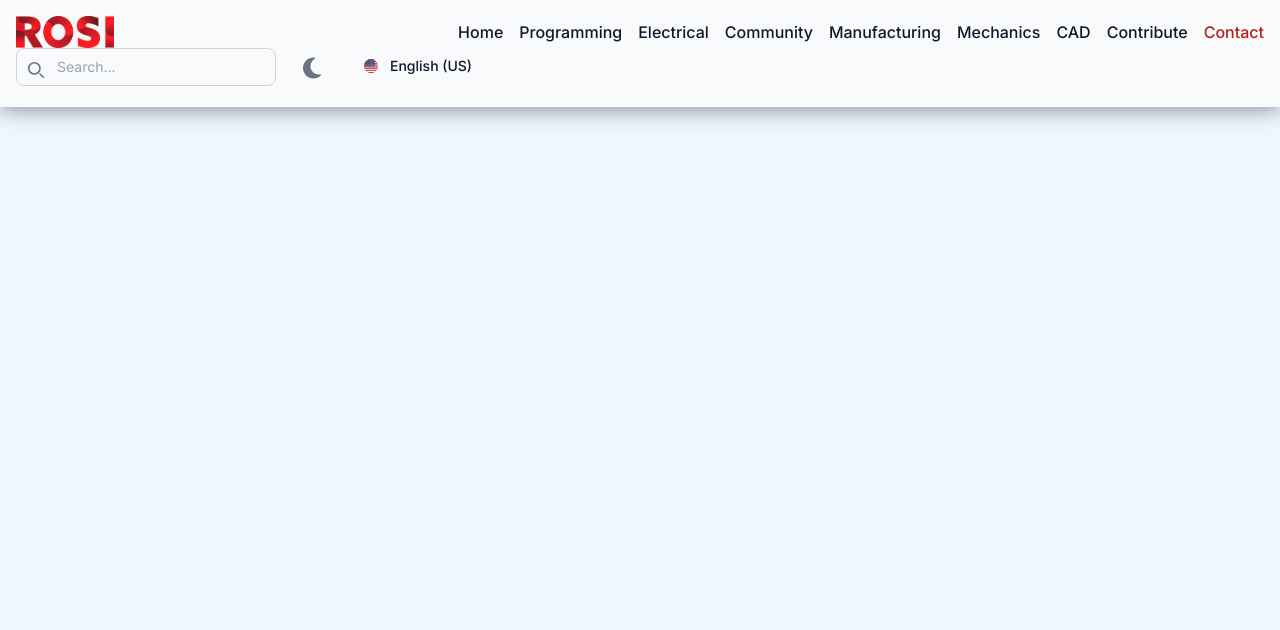
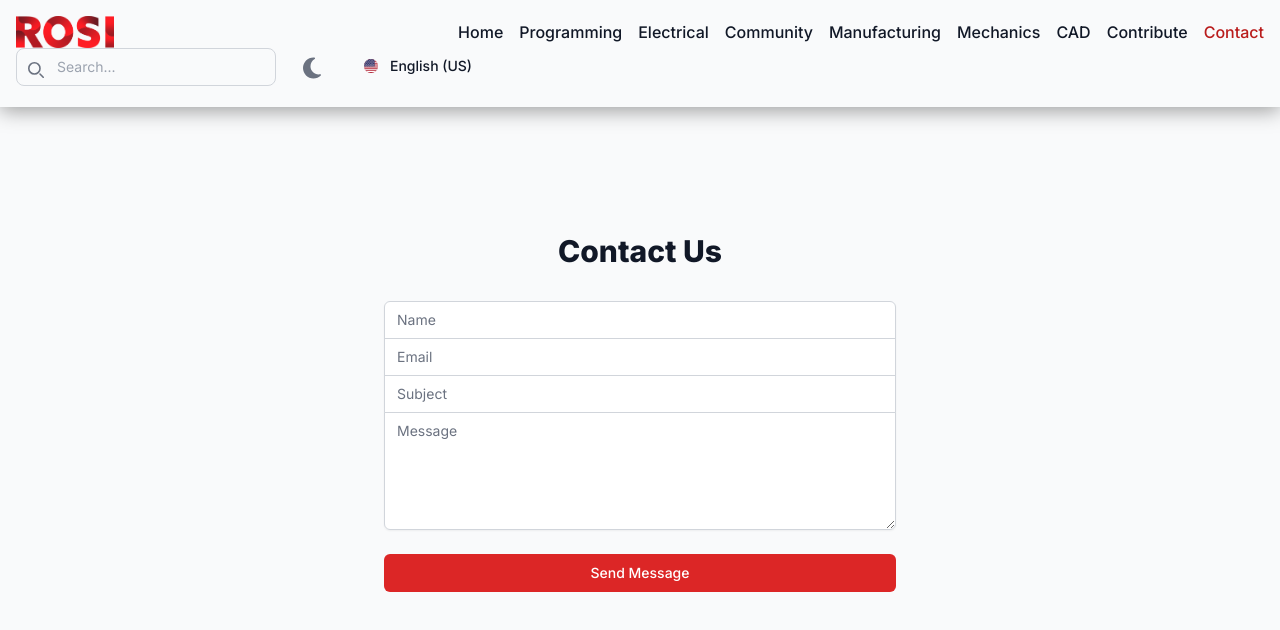
Before and after one commit to MA5951/rosi-2.0, a Next.js app: page /en/contact in a window 1280 px wide. Shown: the top 630 px of the page. Built offline with nearby package versions, Linux system fonts and the light colour scheme.

Commit message:
working contact page

```diff
--- a/package.json
+++ b/package.json
@@ -14,6 +14,7 @@
     "@fortawesome/react-fontawesome": "^0.2.2",
     "@vercel/analytics": "^1.3.1",
     "@vercel/speed-insights": "^1.0.12",
+    "emailjs-com": "^3.2.0",
     "next": "14.2.4",
     "next-themes": "^0.3.0",
     "react": "^18",
--- a/src/app/en/contact/page.tsx
+++ b/src/app/en/contact/page.tsx
@@ -1,9 +1,131 @@
-import Image from "next/image";
+"use client"
 
-export default function Home() {
+import { useState } from 'react';
+import emailjs from 'emailjs-com';
+import { toast } from 'react-toastify';
+
+const Contact = () => {
+  const [form, setForm] = useState({
+    name: '',
+    email: '',
+    subject: '',
+    message: ''
+  });
+
+  const finalForm = {
+    name: form.name,
+    email: form.email,
+    subject: form.subject,
+    message: 'Name: ' + form.name + '\nEmail: ' + form.email + '\nSubject: ' + form.subject + '\n\n' + form.message + '\n'
+  };
+
+  const handleChange = (e: React.ChangeEvent<HTMLInputElement | HTMLTextAreaElement>) => {
+    const { name, value } = e.target;
+    setForm(prevForm => ({
+      ...prevForm,
+      [name]: value
+    }));
+  };
+
+  const handleSubmit = async (e: React.FormEvent) => {
+    e.preventDefault();
+
+    const promise = emailjs.send('service_0qihfrd', 'template_wxwi7c9', finalForm, 'Ca63K4j5TSK6Ls7c2')
+      .then(() => {
+        setForm({ name: '', email: '', subject: '', message: '' });
+      })
+      .catch((error) => {
+        console.error('Failed to send message:', error);
+        throw new Error('Failed to send message');
+      });
+
+    toast.promise(
+      promise,
+      {
+        pending: 'Sending message...',
+        success: 'Message sent successfully!',
+        error: 'Failed to send message.'
+      },
+      { theme: 'dark', position: 'top-right' }
+    );
+  };
+
   return (
-    <div className="flex min-h-screen flex-col items-center justify-between bg-blue-50 dark:bg-slate-900 text-gray-900 dark:text-white">
+    <div className="min-h-screen flex items-center justify-center bg-gray-50 dark:bg-gray-900 py-12 px-4 sm:px-6 lg:px-8">
+      <div className="max-w-lg w-full space-y-8">
+        <div>
+          <h2 className="mt-6 text-center text-3xl font-extrabold text-gray-900 dark:text-white">
+            Contact Us
+          </h2>
+        </div>
+        <form className="mt-8 space-y-6" onSubmit={handleSubmit}>
+          <div className="rounded-md shadow-sm -space-y-px">
+            <div>
+              <label htmlFor="name" className="sr-only">Name</label>
+              <input
+                id="name"
+                name="name"
+                type="text"
+                required
+                value={form.name}
+                onChange={handleChange}
+                className="appearance-none rounded-t-md relative block w-full px-3 py-2 border border-gray-300 dark:border-gray-600 placeholder-gray-500 text-gray-900 dark:text-white bg-white dark:bg-gray-700 focus:outline-none focus:ring-red-500 focus:border-red-500 focus:z-10 sm:text-sm"
+                placeholder="Name"
+              />
+            </div>
+            <div>
+              <label htmlFor="email" className="sr-only">Email</label>
+              <input
+                id="email"
+                name="email"
+                type="email"
+                required
+                value={form.email}
+                onChange={handleChange}
+                className="appearance-none relative block w-full px-3 py-2 border border-gray-300 dark:border-gray-600 placeholder-gray-500 text-gray-900 dark:text-white bg-white dark:bg-gray-700 focus:outline-none focus:ring-red-500 focus:border-red-500 focus:z-10 sm:text-sm"
+                placeholder="Email"
+              />
+            </div>
+            <div>
+              <label htmlFor="subject" className="sr-only">Subject</label>
+              <input
+                id="subject"
+                name="subject"
+                type="text"
+                required
+                value={form.subject}
+                onChange={handleChange}
+                className="appearance-none relative block w-full px-3 py-2 border border-gray-300 dark:border-gray-600 placeholder-gray-500 text-gray-900 dark:text-white bg-white dark:bg-gray-700 focus:outline-none focus:ring-red-500 focus:border-red-500 focus:z-10 sm:text-sm"
+                placeholder="Subject"
+              />
+            </div>
+            <div>
+              <label htmlFor="message" className="sr-only">Message</label>
+              <textarea
+                id="message"
+                name="message"
+                required
+                value={form.message}
+                onChange={handleChange}
+                className="appearance-none rounded-b-md relative block w-full px-3 py-2 border border-gray-300 dark:border-gray-600 placeholder-gray-500 text-gray-900 dark:text-white bg-white dark:bg-gray-700 focus:outline-none focus:ring-red-500 focus:border-red-500 focus:z-10 sm:text-sm"
+                placeholder="Message"
+                rows={5}
+              />
+            </div>
+          </div>
 
+          <div>
+            <button
+              type="submit"
+              className="group relative w-full flex justify-center py-2 px-4 border border-transparent text-sm font-medium rounded-md text-white bg-red-600 hover:bg-red-700 focus:outline-none focus:ring-2 focus:ring-offset-2 focus:ring-red-500"
+            >
+              Send Message
+            </button>
+          </div>
+        </form>
+      </div>
     </div>
   );
-}
+};
+
+export default Contact;
--- a/src/app/he/contact/page.tsx
+++ b/src/app/he/contact/page.tsx
@@ -1,9 +1,131 @@
-import Image from "next/image";
+"use client"
 
-export default function Home() {
+import { useState } from 'react';
+import emailjs from 'emailjs-com';
+import { toast } from 'react-toastify';
+
+const Contact = () => {
+  const [form, setForm] = useState({
+    name: '',
+    email: '',
+    subject: '',
+    message: ''
+  });
+
+  const finalForm = {
+    name: form.name,
+    email: form.email,
+    subject: form.subject,
+    message: 'שם: ' + form.name + '\n:מייל\n ' + form.email + '\nנושא: ' + form.subject + '\n\n' + form.message + '\n'
+  };
+
+  const handleChange = (e: React.ChangeEvent<HTMLInputElement | HTMLTextAreaElement>) => {
+    const { name, value } = e.target;
+    setForm(prevForm => ({
+      ...prevForm,
+      [name]: value
+    }));
+  };
+
+  const handleSubmit = async (e: React.FormEvent) => {
+    e.preventDefault();
+
+    const promise = emailjs.send('service_0qihfrd', 'template_yarha4p', finalForm, 'Ca63K4j5TSK6Ls7c2')
+      .then(() => {
+        setForm({ name: '', email: '', subject: '', message: '' });
+      })
+      .catch((error) => {
+        console.error('Failed to send message:', error);
+        throw new Error('Failed to send message');
+      });
+
+    toast.promise(
+      promise,
+      {
+        pending: '...שולח הודעה',
+        success: 'הודעה נשלחה בהצלחה',
+        error: 'שליחת ההודעה נכשלה'
+      },
+      { theme: 'dark', position: 'top-right' }
+    );
+  };
+
   return (
-    <div className="flex min-h-screen flex-col items-center justify-between bg-blue-50 dark:bg-slate-900 text-gray-900 dark:text-white">
+    <div dir="rtl" className="min-h-screen flex items-center justify-center bg-gray-50 dark:bg-gray-900 py-12 px-4 sm:px-6 lg:px-8">
+      <div className="max-w-lg w-full space-y-8">
+        <div>
+          <h2 className="mt-6 text-center text-3xl font-extrabold text-gray-900 dark:text-white">
+            צור קשר
+          </h2>
+        </div>
+        <form className="mt-8 space-y-6" onSubmit={handleSubmit}>
+          <div className="rounded-md shadow-sm -space-y-px">
+            <div>
+              <label htmlFor="name" className="sr-only">שם</label>
+              <input
+                id="name"
+                name="name"
+                type="text"
+                required
+                value={form.name}
+                onChange={handleChange}
+                className="appearance-none rounded-t-md relative block w-full px-3 py-2 border border-gray-300 dark:border-gray-600 placeholder-gray-500 text-gray-900 dark:text-white bg-white dark:bg-gray-700 focus:outline-none focus:ring-red-500 focus:border-red-500 focus:z-10 sm:text-sm"
+                placeholder="שם"
+              />
+            </div>
+            <div>
+              <label htmlFor="email" className="sr-only">מייל</label>
+              <input
+                id="email"
+                name="email"
+                type="email"
+                required
+                value={form.email}
+                onChange={handleChange}
+                className="appearance-none relative block w-full px-3 py-2 border border-gray-300 dark:border-gray-600 placeholder-gray-500 text-gray-900 dark:text-white bg-white dark:bg-gray-700 focus:outline-none focus:ring-red-500 focus:border-red-500 focus:z-10 sm:text-sm"
+                placeholder="מייל"
+              />
+            </div>
+            <div>
+              <label htmlFor="subject" className="sr-only">נושא</label>
+              <input
+                id="subject"
+                name="subject"
+                type="text"
+                required
+                value={form.subject}
+                onChange={handleChange}
+                className="appearance-none relative block w-full px-3 py-2 border border-gray-300 dark:border-gray-600 placeholder-gray-500 text-gray-900 dark:text-white bg-white dark:bg-gray-700 focus:outline-none focus:ring-red-500 focus:border-red-500 focus:z-10 sm:text-sm"
+                placeholder="נושא"
+              />
+            </div>
+            <div>
+              <label htmlFor="message" className="sr-only">הודעה</label>
+              <textarea
+                id="message"
+                name="message"
+                required
+                value={form.message}
+                onChange={handleChange}
+                className="appearance-none rounded-b-md relative block w-full px-3 py-2 border border-gray-300 dark:border-gray-600 placeholder-gray-500 text-gray-900 dark:text-white bg-white dark:bg-gray-700 focus:outline-none focus:ring-red-500 focus:border-red-500 focus:z-10 sm:text-sm"
+                placeholder="הודעה"
+                rows={5}
+              />
+            </div>
+          </div>
 
+          <div>
+            <button
+              type="submit"
+              className="group relative w-full flex justify-center py-2 px-4 border border-transparent text-sm font-medium rounded-md text-white bg-red-600 hover:bg-red-700 focus:outline-none focus:ring-2 focus:ring-offset-2 focus:ring-red-500"
+            >
+              שלח
+            </button>
+          </div>
+        </form>
+      </div>
     </div>
   );
-}
+};
+
+export default Contact;
--- a/src/app/layout.tsx
+++ b/src/app/layout.tsx
@@ -22,11 +22,11 @@ export default function RootLayout({
   return (
     <html lang="en">
       <body className={inter.className}>
+        <ToastContainer style={{marginTop: "10vh"}}/>
         <Analytics />
         <SpeedInsights/>
         <Navbar />
         {children}
-        <ToastContainer />
       </body>
     </html>
   );
```
Also changed, not shown: 1 other file (tests, documents, lock files or other folders).
